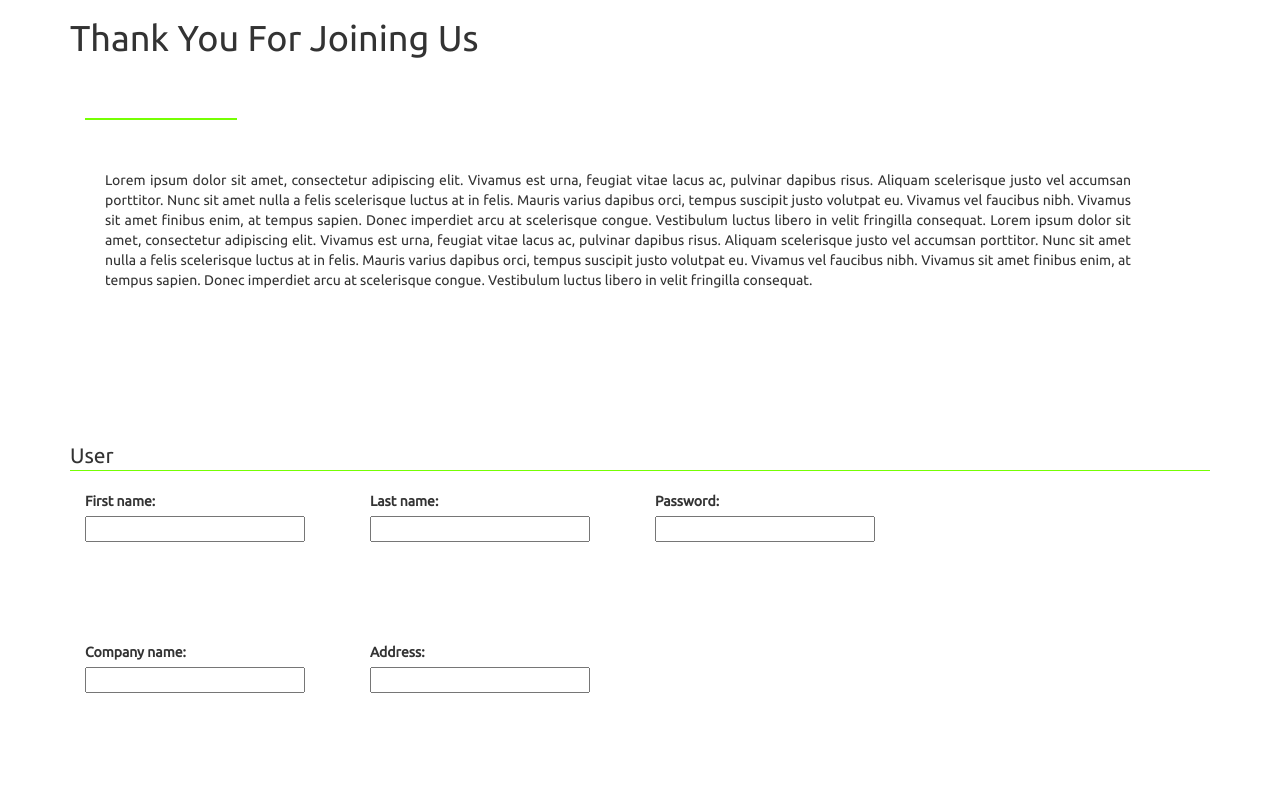
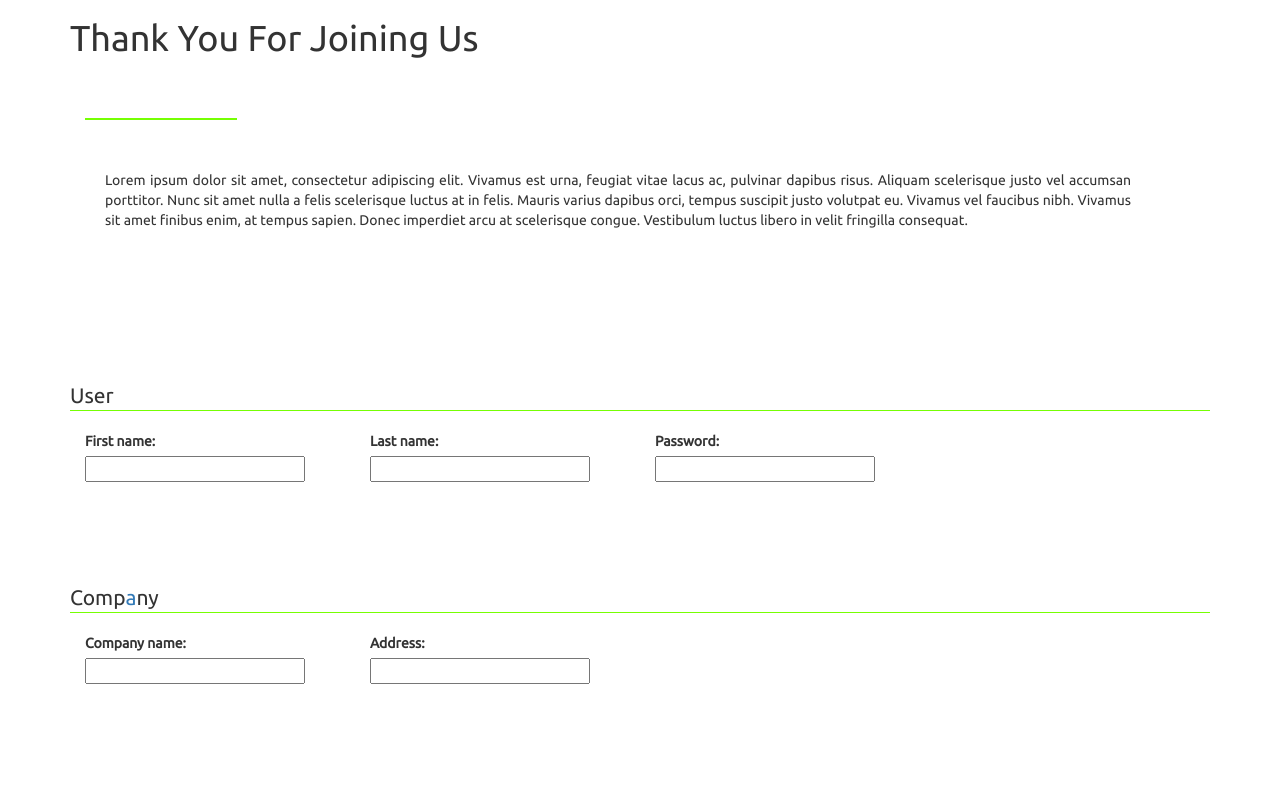
Before and after one commit to Kartstig/feedback-web, a Flask app: page /contact in a window 1280 px wide. Shown: the part 72-865 px from the top of the page. After the commit the page ends 756 px from the top, so only its background shows below. Run offline with Flask 2, Linux system fonts and the light colour scheme; parts of the project's set-up code (start-up, migrations or seed data) failed here and were passed over; some libraries are stand-ins or nearby versions.

Commit message:
testing
testing#6

```diff
--- a/feedback/templates/contact.html
+++ b/feedback/templates/contact.html
@@ -10,7 +10,6 @@
 </div>
 <p id="thanks-message"
 class="justify-text">
-	Lorem ipsum dolor sit amet, consectetur adipiscing elit. Vivamus est urna, feugiat vitae lacus ac, pulvinar dapibus risus. Aliquam scelerisque justo vel accumsan porttitor. Nunc sit amet nulla a felis scelerisque luctus at in felis. Mauris varius dapibus orci, tempus suscipit justo volutpat eu. Vivamus vel faucibus nibh. Vivamus sit amet finibus enim, at tempus sapien. Donec imperdiet arcu at scelerisque congue. Vestibulum luctus libero in velit fringilla consequat.
 	Lorem ipsum dolor sit amet, consectetur adipiscing elit. Vivamus est urna, feugiat vitae lacus ac, pulvinar dapibus risus. Aliquam scelerisque justo vel accumsan porttitor. Nunc sit amet nulla a felis scelerisque luctus at in felis. Mauris varius dapibus orci, tempus suscipit justo volutpat eu. Vivamus vel faucibus nibh. Vivamus sit amet finibus enim, at tempus sapien. Donec imperdiet arcu at scelerisque congue. Vestibulum luctus libero in velit fringilla consequat.
 </p>
 </div>
@@ -38,6 +37,7 @@ class="justify-text">
 </form>
 <form>
 	<fieldset>
+		<legend>Comp<a href="Evaluation_donor">a</a>ny</legend>
   <div class="col-xs-12 col-sm-3">
   	<label for="company-name">Company name:</label><br>
     <input id="company-name" type="email" name="company-name">
```
